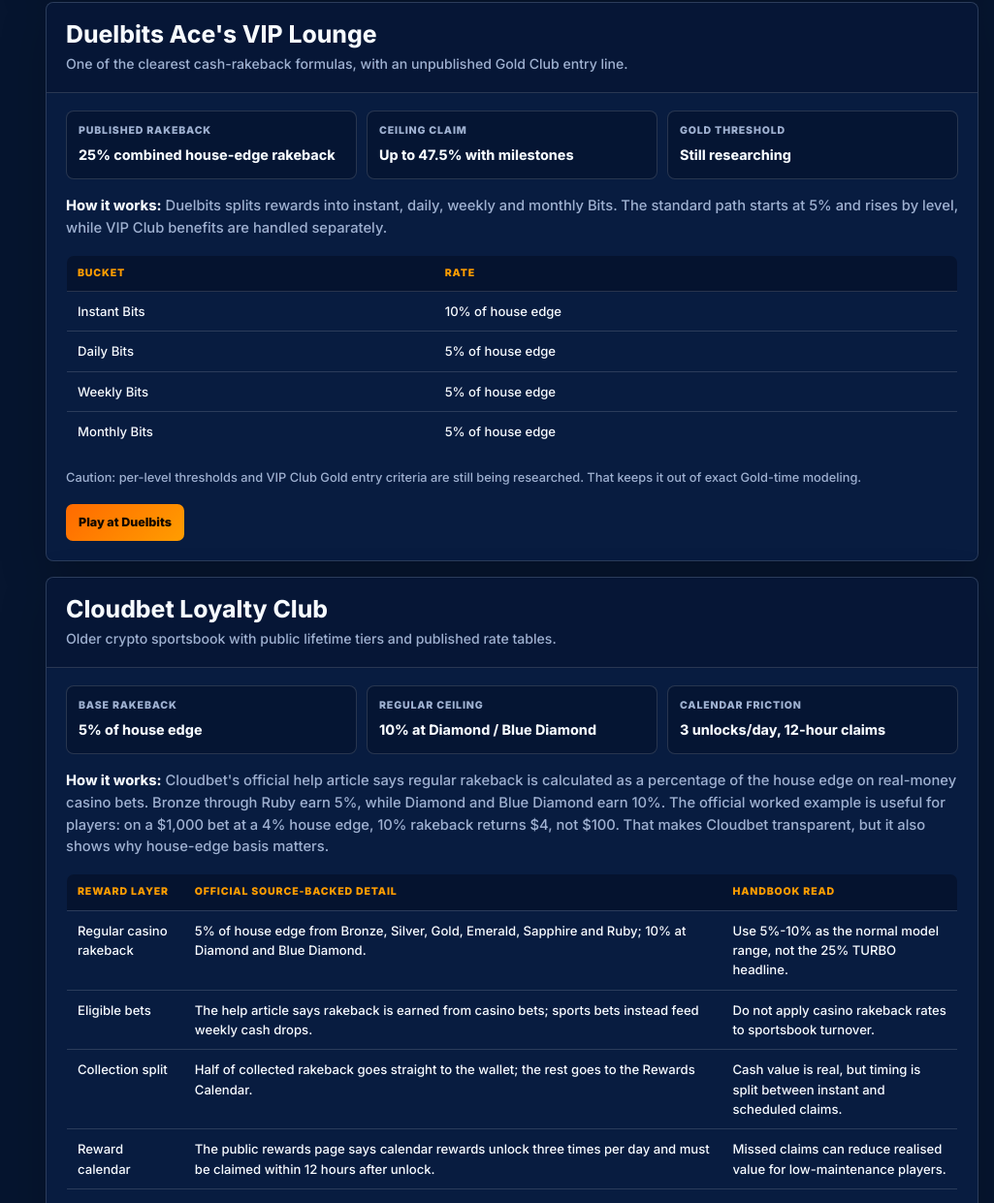
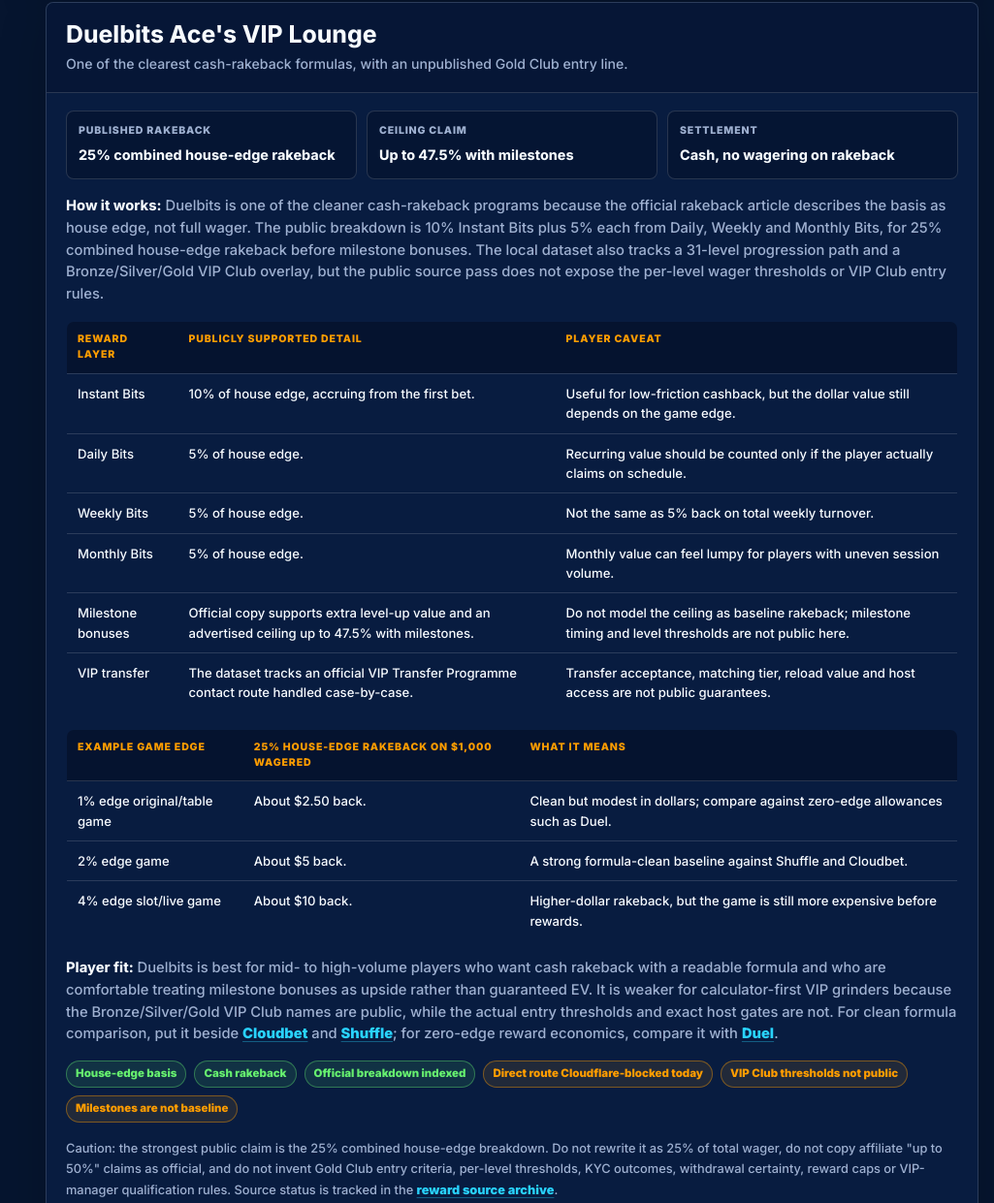
Before and after one commit to brandonkz/crypto-casino-sorted, a website: page rewards/index.html in a window 1280 px wide. Shown: the part 9008-10249 px from the top of the page at 97% size, without its empty margins (255-1280 px from the left). Drawn offline with Linux system fonts and the light colour scheme.

Commit message:
Deepen Duelbits reward chapter

```diff
--- a/data/operators.json
+++ b/data/operators.json
@@ -801,8 +801,8 @@
       "gamification": 80,
       "watch_out": "Third-party 'up to 50%' is affiliate inflation — official copy tops out at 47.5% and is internally inconsistent. Per-level thresholds and VIP Club entry criteria are unpublished. Welcome free-spin stages expire 24h after crediting. Heavy KYC reported after large wins (one disputed $253k case).",
       "source_url": "https://duelbits.com/blog/guide/how-does-duelbits-rakeback-work/",
-      "source_last_checked": "2026-07-13",
-      "source_status": "manual_verified",
+      "source_last_checked": "2026-08-13",
+      "source_status": "archived_manual_verified_plus_current_route_blocked",
       "source_monitor": "manual"
     },
     {
--- a/rewards/index.html
+++ b/rewards/index.html
@@ -394,11 +394,27 @@
             <div class="fact-grid">
               <div class="fact"><span>Published Rakeback</span><strong>25% combined house-edge rakeback</strong></div>
               <div class="fact"><span>Ceiling Claim</span><strong>Up to 47.5% with milestones</strong></div>
-              <div class="fact"><span>Gold Threshold</span><strong>Still researching</strong></div>
+              <div class="fact"><span>Settlement</span><strong>Cash, no wagering on rakeback</strong></div>
             </div>
-            <p class="copy"><strong>How it works:</strong> Duelbits splits rewards into instant, daily, weekly and monthly Bits. The standard path starts at 5% and rises by level, while VIP Club benefits are handled separately.</p>
-            <table class="mini-table"><tr><th>Bucket</th><th>Rate</th></tr><tr><td>Instant Bits</td><td>10% of house edge</td></tr><tr><td>Daily Bits</td><td>5% of house edge</td></tr><tr><td>Weekly Bits</td><td>5% of house edge</td></tr><tr><td>Monthly Bits</td><td>5% of house edge</td></tr></table>
-            <p class="note">Caution: per-level thresholds and VIP Club Gold entry criteria are still being researched. That keeps it out of exact Gold-time modeling.</p>
+            <p class="copy"><strong>How it works:</strong> Duelbits is one of the cleaner cash-rakeback programs because the official rakeback article describes the basis as house edge, not full wager. The public breakdown is 10% Instant Bits plus 5% each from Daily, Weekly and Monthly Bits, for 25% combined house-edge rakeback before milestone bonuses. The local dataset also tracks a 31-level progression path and a Bronze/Silver/Gold VIP Club overlay, but the public source pass does not expose the per-level wager thresholds or VIP Club entry rules.</p>
+            <table class="mini-table">
+              <tr><th>Reward Layer</th><th>Publicly Supported Detail</th><th>Player Caveat</th></tr>
+              <tr><td>Instant Bits</td><td>10% of house edge, accruing from the first bet.</td><td>Useful for low-friction cashback, but the dollar value still depends on the game edge.</td></tr>
+              <tr><td>Daily Bits</td><td>5% of house edge.</td><td>Recurring value should be counted only if the player actually claims on schedule.</td></tr>
+              <tr><td>Weekly Bits</td><td>5% of house edge.</td><td>Not the same as 5% back on total weekly turnover.</td></tr>
+              <tr><td>Monthly Bits</td><td>5% of house edge.</td><td>Monthly value can feel lumpy for players with uneven session volume.</td></tr>
+              <tr><td>Milestone bonuses</td><td>Official copy supports extra level-up value and an advertised ceiling up to 47.5% with milestones.</td><td>Do not model the ceiling as baseline rakeback; milestone timing and level thresholds are not public here.</td></tr>
+              <tr><td>VIP transfer</td><td>The dataset tracks an official VIP Transfer Programme contact route handled case-by-case.</td><td>Transfer acceptance, matching tier, reload value and host access are not public guarantees.</td></tr>
+            </table>
+            <table class="mini-table">
+              <tr><th>Example Game Edge</th><th>25% House-Edge Rakeback on $1,000 Wagered</th><th>What It Means</th></tr>
+              <tr><td>1% edge original/table game</td><td>About $2.50 back.</td><td>Clean but modest in dollars; compare against zero-edge allowances such as <a href="#duel">Duel</a>.</td></tr>
+              <tr><td>2% edge game</td><td>About $5 back.</td><td>A strong formula-clean baseline against <a href="#shuffle">Shuffle</a> and <a href="#cloudbet">Cloudbet</a>.</td></tr>
+              <tr><td>4% edge slot/live game</td><td>About $10 back.</td><td>Higher-dollar rakeback, but the game is still more expensive before rewards.</td></tr>
+            </table>
+            <p class="copy"><strong>Player fit:</strong> Duelbits is best for mid- to high-volume players who want cash rakeback with a readable formula and who are comfortable treating milestone bonuses as upside rather than guaranteed EV. It is weaker for calculator-first VIP grinders because the Bronze/Silver/Gold VIP Club names are public, while the actual entry thresholds and exact host gates are not. For clean formula comparison, put it beside <a href="#cloudbet">Cloudbet</a> and <a href="#shuffle">Shuffle</a>; for zero-edge reward economics, compare it with <a href="#duel">Duel</a>.</p>
+            <div class="pill-row"><span class="pill good">House-edge basis</span><span class="pill good">Cash rakeback</span><span class="pill good">Official breakdown indexed</span><span class="pill warn">Direct route Cloudflare-blocked today</span><span class="pill warn">VIP Club thresholds not public</span><span class="pill warn">Milestones are not baseline</span></div>
+            <p class="note">Caution: the strongest public claim is the 25% combined house-edge breakdown. Do not rewrite it as 25% of total wager, do not copy affiliate "up to 50%" claims as official, and do not invent Gold Club entry criteria, per-level thresholds, KYC outcomes, withdrawal certainty, reward caps or VIP-manager qualification rules. Source status is tracked in the <a href="/casino-reward-sources.html#duelbits">reward source archive</a>.</p>
             <div class="chapter-actions"><a class="btn" href="https://duelbits.io/?a=sorted" target="_blank" rel="nofollow sponsored noopener">Play at Duelbits</a></div>
           </div>
         </section>
```
Also changed, not shown: casino-reward-sources.html (+6 -3 lines).
